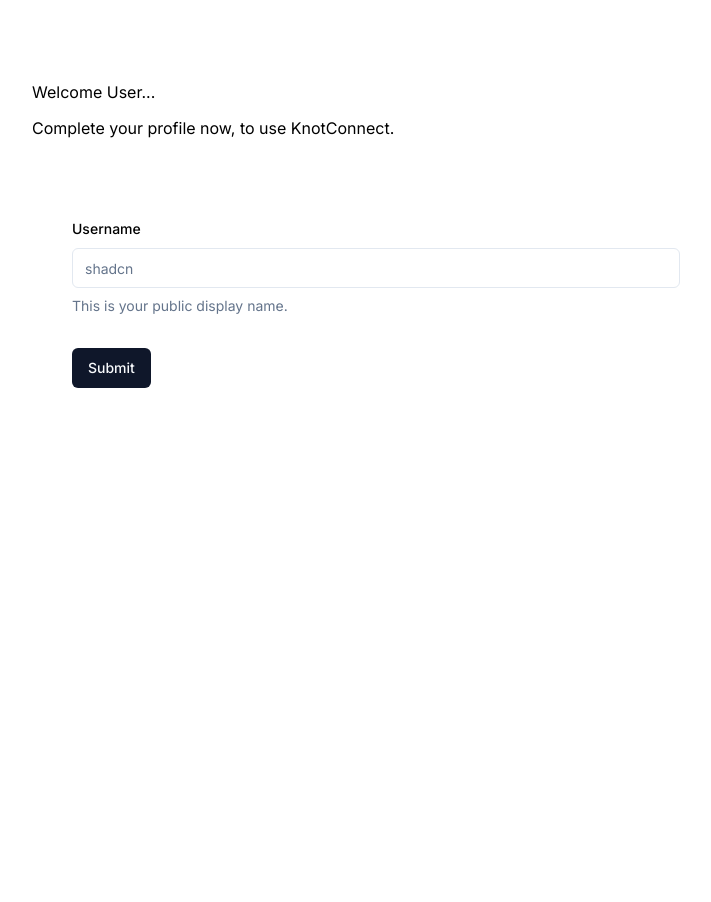
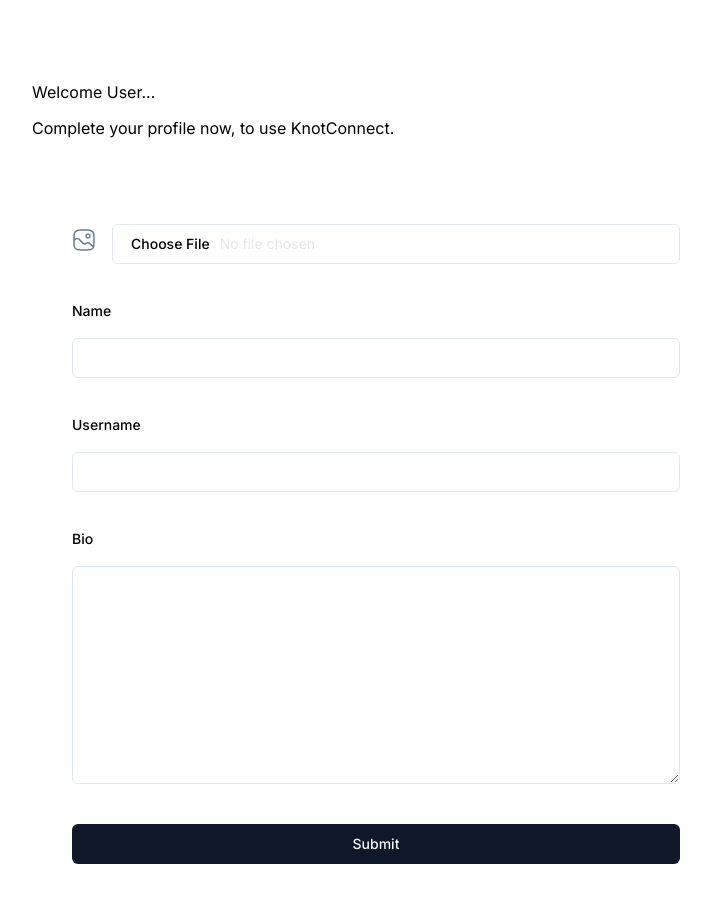
Before and after one commit to shivanirai28/knotconnectnextjs, a Next.js app: page /onboarding in a window 1280 px wide. Shown: the top 902 px of the page, without its empty margins (264-975 px from the left). Before the commit the page ends 800 px from the top, so only its background shows below. Built offline with nearby package versions, Linux system fonts and the light colour scheme; no server answers.

Commit message:
layout of onboarding done

```diff
--- a/components/forms/AccountProfile.tsx
+++ b/components/forms/AccountProfile.tsx
@@ -11,11 +11,14 @@
   FormMessage,
 } from "@/components/ui/form";
 import { Input } from "@/components/ui/input";
+import { Textarea} from "@/components/ui/textarea";
 
 import { UserValidation } from "@/lib/validations/user";
 import { zodResolver } from "@hookform/resolvers/zod";
 import * as z from "zod";
 import { useForm } from "react-hook-form";
+import Image from "next/image";
+import { ChangeEvent } from "react";
 
 interface Props {
   user: {
@@ -40,6 +43,10 @@
     },
   });
 
+  const handleImage = (e: ChangeEvent , fieldChange: (value: string) => void) =>{
+    e.preventDefault();
+  }
+
   function onSubmit(values: z.infer<typeof UserValidation>) {
     // Do something with the form values.
     // ✅ This will be type-safe and validated.
@@ -47,29 +54,111 @@
   }
   return (
     <Form {...form}>
-      <form onSubmit={form.handleSubmit(onSubmit)} className="space-y-8">
+      <form
+        className="flex flex-col justify-start gap-10"
+        onSubmit={form.handleSubmit(onSubmit)}
+      >
         <FormField
+          control={form.control}
+          name="profile_photo"
+          render={({ field }) => (
+            <FormItem className="flex items-center gap-4">
+              <FormLabel className="account-form_image-label">
+                {field.value ? (
+                  <Image
+                    src={field.value}
+                    alt="profile_icon"
+                    width={96}
+                    height={96}
+                    priority
+                    className="rounded-full object-contain"
+                  />
+                ) : (
+                  <Image
+                    src="/assets/profile.svg"
+                    alt="profile_icon"
+                    width={24}
+                    height={24}
+                    className="object-contain"
+                  />
+                )}
+              </FormLabel>
+              <FormControl className="flex-1 text-base-semibold text-gray-200">
+                <Input
+                  type="file"
+                  accept="image/*"
+                  placeholder="Add profile photo"
+                  className="account-form_image-input"
+                  onChange={(e) => handleImage(e, field.onChange)}
+                />
+              </FormControl>
+            </FormItem>
+          )}
+        />
+
+        <FormField
+          control={form.control}
+          name="name"
+          render={({ field }) => (
+            <FormItem className="flex w-full flex-col gap-3">
+              <FormLabel className="text-base-semibold text-light-2">
+                Name
+              </FormLabel>
+              <FormControl>
+                <Input
+                  type="text"
+                  className="account-form_input no-focus"
+                  {...field}
+                />
+              </FormControl>
+              <FormMessage />
+            </FormItem>
+          )}
+       />
+       <FormField
           control={form.control}
           name="username"
           render={({ field }) => (
-            <FormItem>
-              <FormLabel>Username</FormLabel>
+            <FormItem className="flex w-full flex-col gap-3">
+              <FormLabel className="text-base-semibold text-light-2">
+                Username
+              </FormLabel>
               <FormControl>
-                <Input placeholder="shadcn" {...field} />
+                <Input
+                  type="text"
+                  className="account-form_input no-focus"
+                  {...field}
+                />
               </FormControl>
-              <FormDescription>This is your public display name.</FormDescription>
               <FormMessage />
             </FormItem>
           )}
         />
+
+        <FormField
+          control={form.control}
+          name="bio"
+          render={({ field }) => (
+            <FormItem className="flex w-full flex-col gap-3">
+              <FormLabel className="text-base-semibold text-light-2">
+                Bio
+              </FormLabel>
+              <FormControl>
+                <Textarea
+                  rows={10}
+                  className="account-form_input no-focus"
+                  {...field}
+                />
+              </FormControl>
+              <FormMessage />
+            </FormItem>
+          )}
+        />
+
         <Button type="submit">Submit</Button>
       </form>
     </Form>
-    );
+  );
 };
 
-
-
-
-
 export default AccountProfile;
--- /dev/null
+++ b/components/ui/textarea.tsx
@@ -0,0 +1,24 @@
+import * as React from "react"
+
+import { cn } from "@/lib/utils"
+
+export interface TextareaProps
+  extends React.TextareaHTMLAttributes<HTMLTextAreaElement> {}
+
+const Textarea = React.forwardRef<HTMLTextAreaElement, TextareaProps>(
+  ({ className, ...props }, ref) => {
+    return (
+      <textarea
+        className={cn(
+          "flex min-h-[80px] w-full rounded-md border border-slate-200 bg-white px-3 py-2 text-sm ring-offset-white placeholder:text-slate-500 focus-visible:outline-none focus-visible:ring-2 focus-visible:ring-slate-950 focus-visible:ring-offset-2 disabled:cursor-not-allowed disabled:opacity-50 dark:border-slate-800 dark:bg-slate-950 dark:ring-offset-slate-950 dark:placeholder:text-slate-400 dark:focus-visible:ring-slate-300",
+          className
+        )}
+        ref={ref}
+        {...props}
+      />
+    )
+  }
+)
+Textarea.displayName = "Textarea"
+
+export { Textarea }
```
